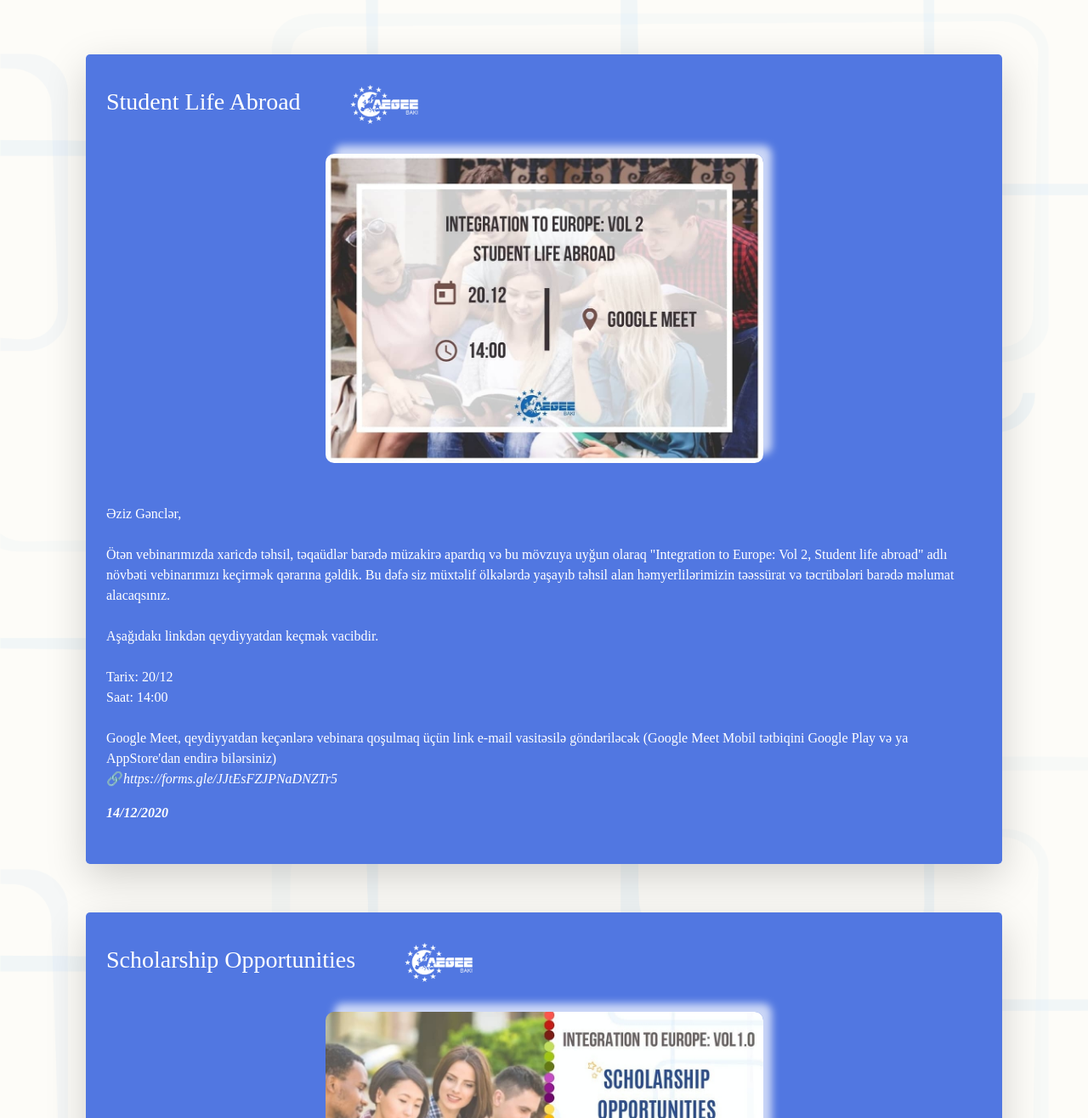
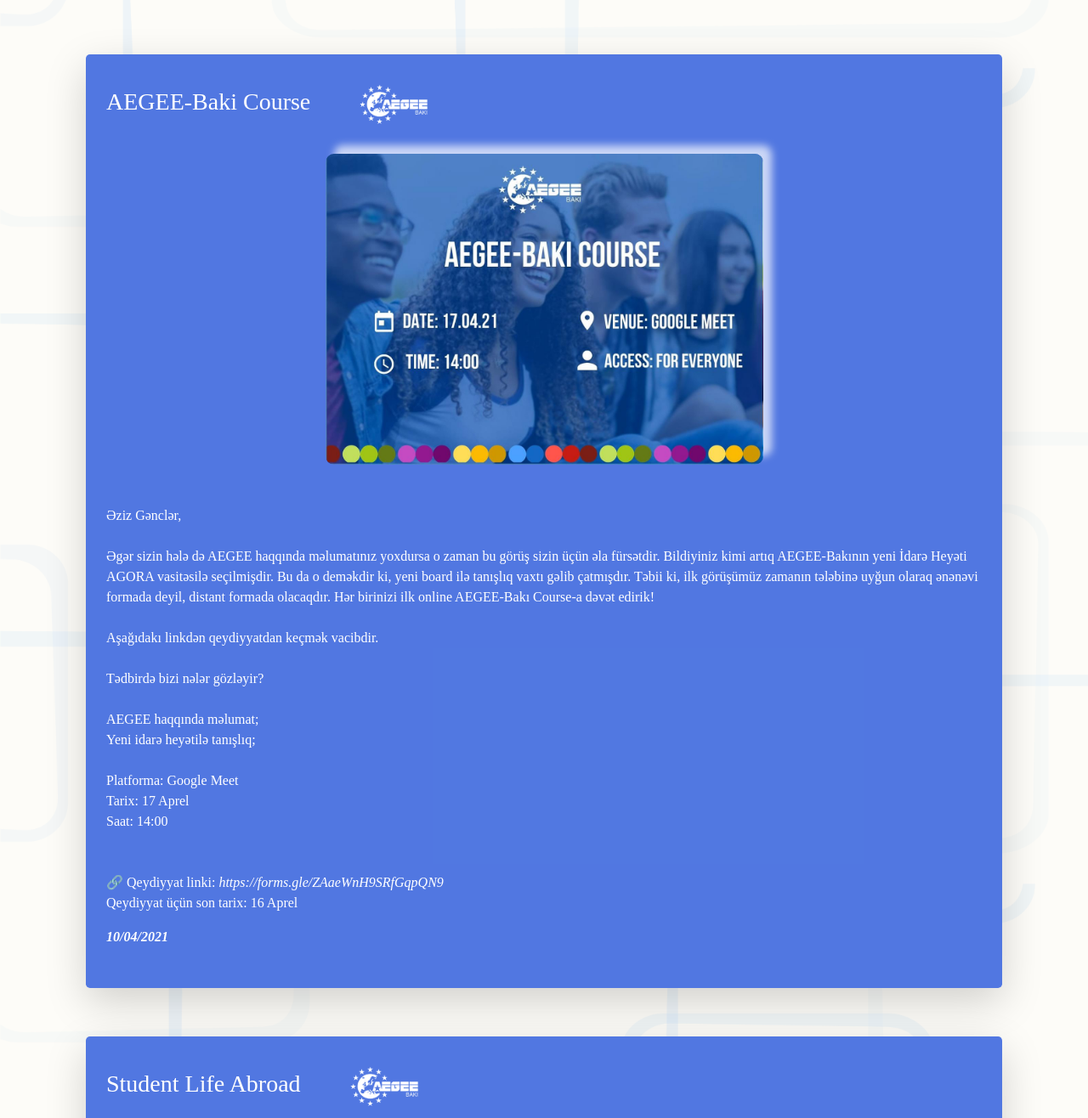
Before and after one commit to maharramg/aegee-baki-website, a plain HTML site: page local_event.html in a window 1280 px wide. Shown: the top 1316 px of the page at 85% size. Drawn offline with nearby package versions, Linux system fonts and the light colour scheme; files whose address does not match are found by name.

Commit message:
course local event

```diff
--- a/local_event.html
+++ b/local_event.html
@@ -155,6 +155,45 @@
 
   <body>
     <div class="container mt-5">
+      <div class="w-full sm:w-1/2 md:w-1/3 flex flex-col p-3">
+        <div
+          class="bg-white rounded-lg shadow-lg overflow-hidden flex-1 flex flex-col"
+        >
+          <div class="p-4 flex-1 flex flex-col">
+            <h3 class="mb-4 text-2xl">
+              AEGEE-Baki Course<span
+                ><img src="img/aegee1.png" width="100px" class="ml-5" alt=" "
+              /></span>
+            </h3>
+            <div class="mb-4 text-grey-darker text-sm flex-1">
+              <img src="img/course.JPG" alt="" class="local-photo" />
+              <br /><br />
+              <br />
+              <p>
+                Əziz Gənclər, <br /><br />
+                Əgər sizin hələ də AEGEE haqqında məlumatınız yoxdursa o zaman bu görüş sizin üçün əla fürsətdir. Bildiyiniz kimi artıq AEGEE-Bakının yeni İdarə Heyəti AGORA vasitəsilə seçilmişdir. Bu da o deməkdir ki, yeni board ilə tanışlıq vaxtı gəlib çatmışdır.
+                Təbii ki, ilk görüşümüz zamanın tələbinə uyğun olaraq ənənəvi formada deyil, distant formada olacaqdır.
+                Hər birinizi ilk online AEGEE-Bakı Course-a dəvət edirik!  <br /><br />
+                Aşağıdakı linkdən qeydiyyatdan keçmək vacibdir. <br /><br />
+                Tədbirdə bizi nələr gözləyir? <br /><br />
+                AEGEE haqqında məlumat; <br />
+                Yeni idarə heyətilə tanışlıq; <br /><br />
+                Platforma: Google Meet <br />
+                Tarix: 17 Aprel<br />
+                Saat: 14:00<br /><br /><br />
+                🔗 Qeydiyyat linki: <a href="https://forms.gle/ZAaeWnH9SRfGqpQN9"
+                  >https://forms.gle/ZAaeWnH9SRfGqpQN9</a
+                >
+                <br />
+                Qeydiyyat üçün son tarix: 16 Aprel <br />
+              </p>
+              <p class="time"><i>10/04/2021</i></p>
+            </div>
+          </div>
+        </div>
+      </div>
+
+
       <div class="w-full sm:w-1/2 md:w-1/3 flex flex-col p-3">
         <div
           class="bg-white rounded-lg shadow-lg overflow-hidden flex-1 flex flex-col"
```
Also changed, not shown: img/course.JPG (added).
